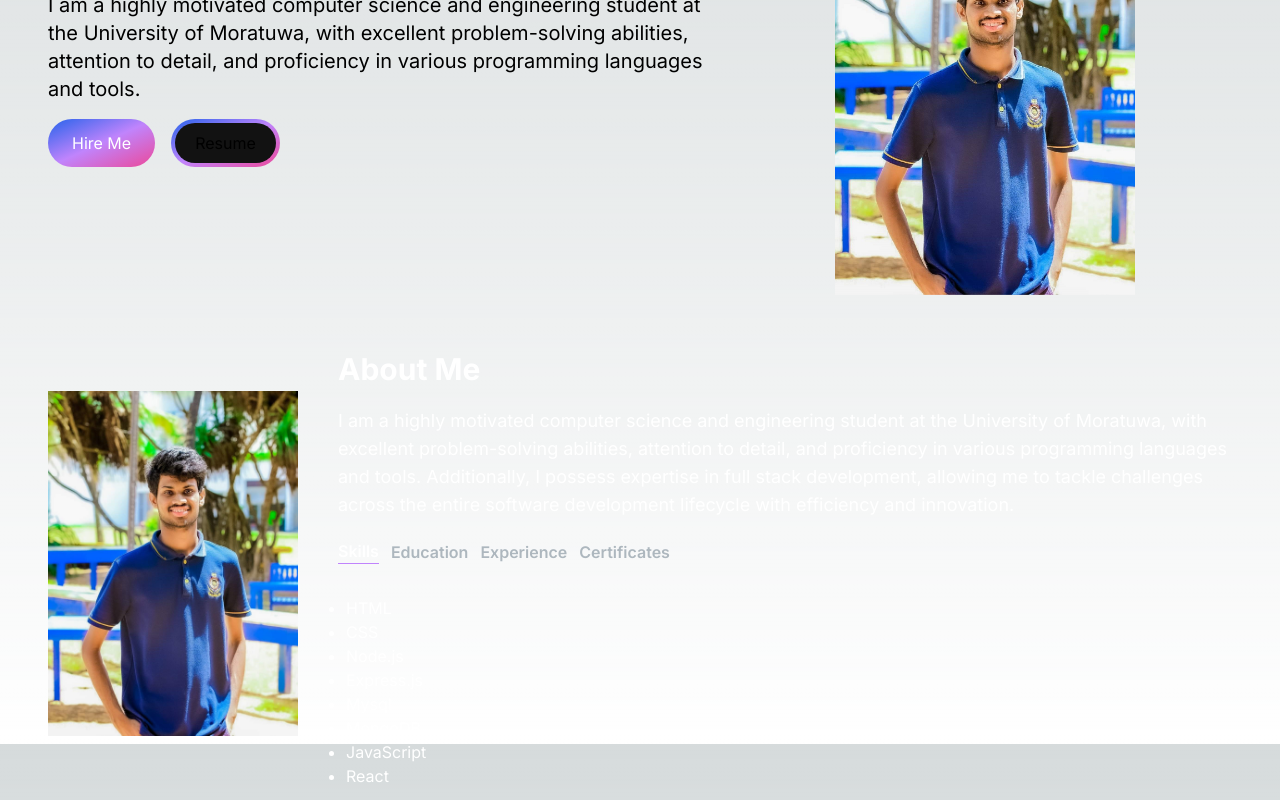
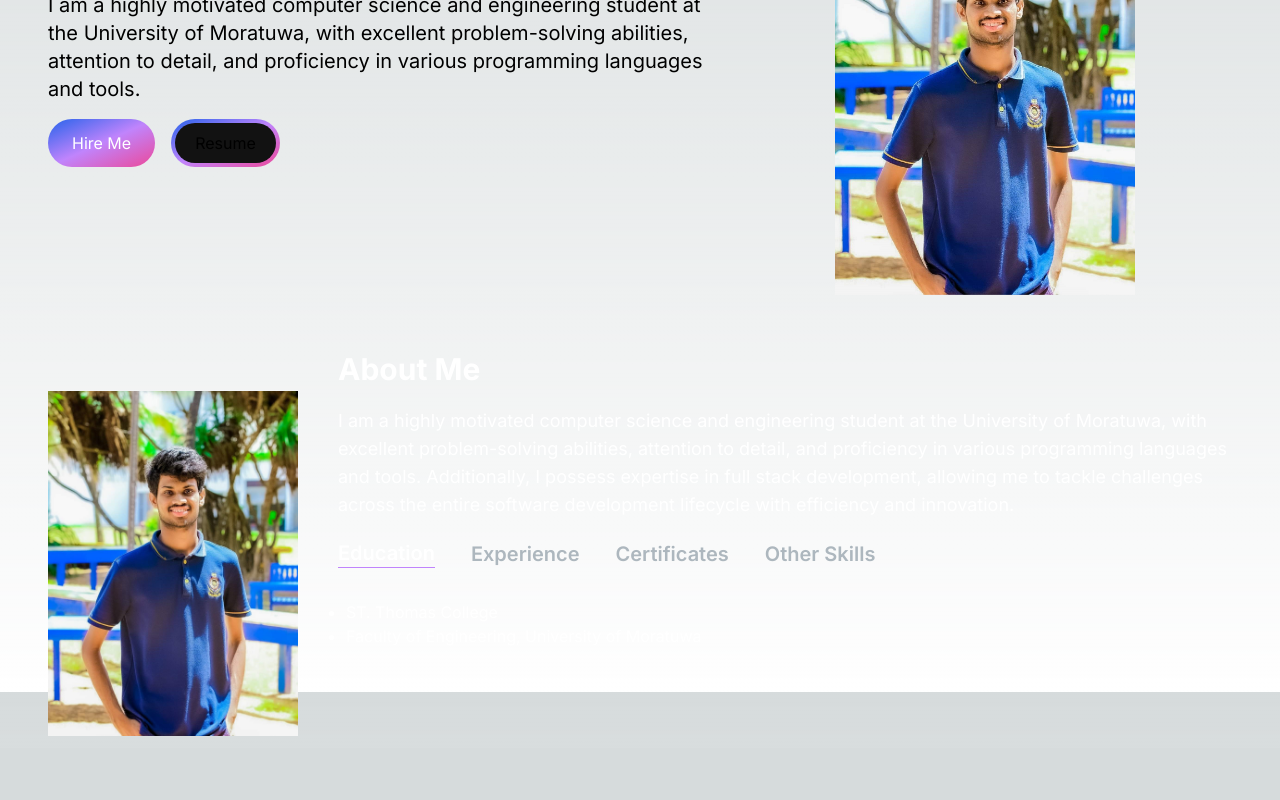
Before and after one commit to SithikaGuruge/Portfolio-My, a Next.js app in the folder my-portfolio/: page / in a window 1280 px wide. Shown: the part 317-1117 px from the top of the page. After the commit the page ends 1065 px from the top, so only its background shows below. Built offline with nearby package versions, Linux system fonts and the light colour scheme.

Commit message:
about-tabs changed

```diff
--- a/my-portfolio/src/app/components/About.jsx
+++ b/my-portfolio/src/app/components/About.jsx
@@ -5,18 +5,16 @@ import TabButtton from "./TabButtton";
 
 const Tab_DATA = [
   {
-    title: "skills",
-    id: "skills",
+    title: "other_skills",
+    id: "other_skills",
     content: (
       <ul className="list-disc pl-2">
-      <li>HTML</li>
-      <li>CSS</li>
-        <li>Node.js</li>
-        <li>Express.js</li>
-        <li>Mysql</li>
-        <li>MongoDB</li>
-        <li>JavaScript</li>
-        <li>React</li>
+      <li>Project Management</li>
+      <li>Team Work</li>
+        <li>Leadership</li>
+        <li>Analytical Skills</li>
+        <li>Chess</li>
+        <li>Graphic Design</li>
       </ul>
     ),
   },
@@ -59,7 +57,7 @@ const Tab_DATA = [
 ];
 
 export default function About() {
-  const [tab, setTab] = useState("skills");
+  const [tab, setTab] = useState("education");
   const [isPending, startTransition] = useTransition();
 
   const handleTabChange = (id) => {
@@ -92,13 +90,8 @@ export default function About() {
             the entire software development lifecycle with efficiency and
             innovation.
           </p>
-          <div className="mt-5 flex flex-row">
-            <TabButtton
-              selectTab={() => handleTabChange("skills")}
-              active={tab === "skills"}
-            >
-              Skills
-            </TabButtton>
+          <div className="mt-5 flex flex-row md:space-x-6 md:text-xl text-lg">
+
             <TabButtton
               selectTab={() => handleTabChange("education")}
               active={tab === "education"}
@@ -117,6 +110,12 @@ export default function About() {
             >
               Certificates
             </TabButtton>
+            <TabButtton
+              selectTab={() => handleTabChange("other_skills")}
+              active={tab === "other_skills"}
+            >
+              Other Skills
+            </TabButtton>
           </div>
           <div className="mt-8">
             {Tab_DATA.find((t) => t.id === tab).content}
```
